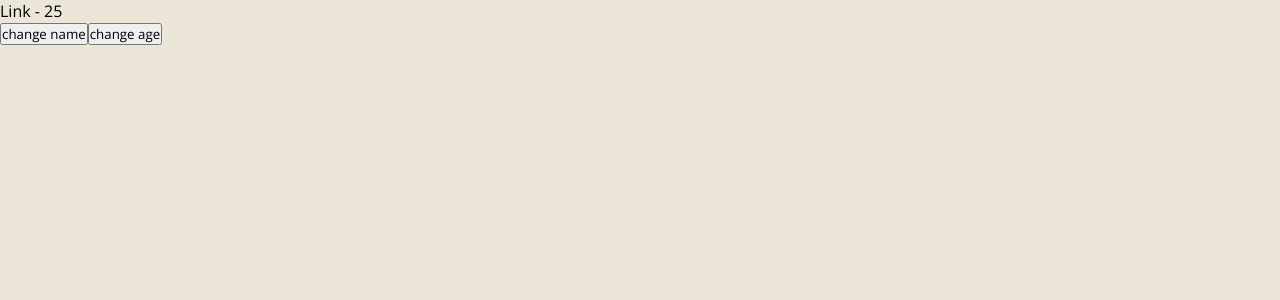
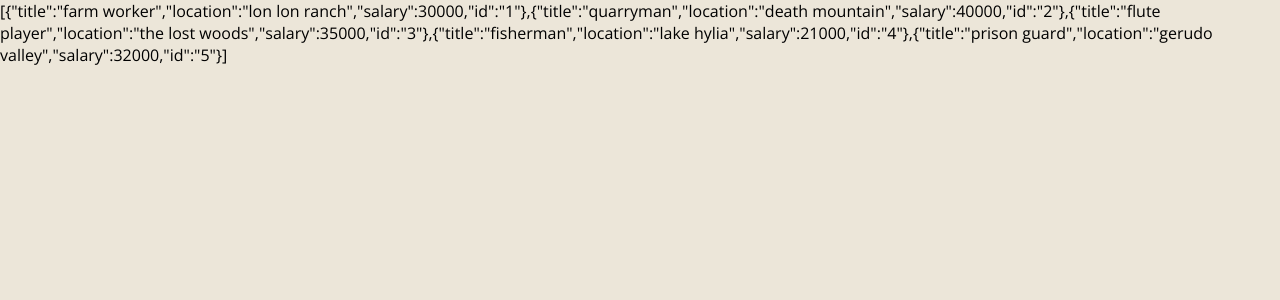
Before and after one commit to WaltsonZh/VueTutorial, a Vue app in the folder HyruleJobs/: page / in a window 1280 px wide. Shown: the top 300 px of the page. Built offline with nearby package versions, Linux system fonts and the light colour scheme.

Commit message:
setup app

```diff
--- a/HyruleJobs/src/App.vue
+++ b/HyruleJobs/src/App.vue
@@ -1,51 +1,20 @@
 <template>
   <div class="app">
-    <p>{{ name }} - {{ age }}</p>
-    <button @click="changeName('zelda')">change name</button>
-    <button @click="changeAge('35')">change age</button>
+    {{ JSON.stringify(jobs) }}
   </div>
 </template>
 
-<!--options API-->
-<!-- <script lang="ts">
-  import { defineComponent } from 'vue'
-
-  export default defineComponent({
-    name: 'App',
-    components: {},
-    data() {
-      return {
-        name: 'Link',
-        age: 25 as number | string,
-      }
-    },
-    methods: {
-      changeName(name: string) {
-        this.name = name
-        return name
-      },
-      changeAge(age: string | number) {
-        this.age = age
-        return age
-      },
-    },
-  })
-</script> -->
-
-<!--composition API-->
 <script setup lang="ts">
   import { ref } from 'vue'
+  import Job from './types/Jobs.ts'
 
-  const name = ref('Link')
-  const age = ref<number | string>(25)
-
-  const changeName = (newName: string) => {
-    name.value = newName
-  }
-
-  const changeAge = (newAge: number | string) => {
-    age.value = newAge
-  }
+  const jobs = ref<Job[]>([
+    { title: 'farm worker', location: 'lon lon ranch', salary: 30000, id: '1' },
+    { title: 'quarryman', location: 'death mountain', salary: 40000, id: '2' },
+    { title: 'flute player', location: 'the lost woods', salary: 35000, id: '3' },
+    { title: 'fisherman', location: 'lake hylia', salary: 21000, id: '4' },
+    { title: 'prison guard', location: 'gerudo valley', salary: 32000, id: '5' },
+  ])
 </script>
 
 <style scoped></style>
--- /dev/null
+++ b/HyruleJobs/src/types/Jobs.ts
@@ -0,0 +1,8 @@
+interface Job {
+  title: string
+  location: string
+  salary: number
+  id: string
+}
+
+export default Job
```
